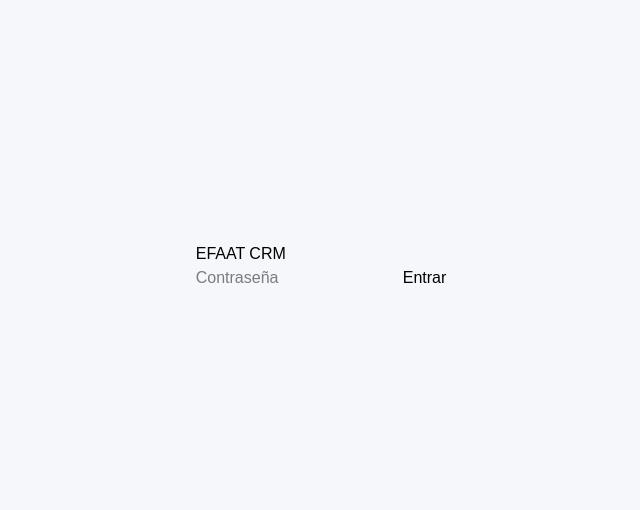
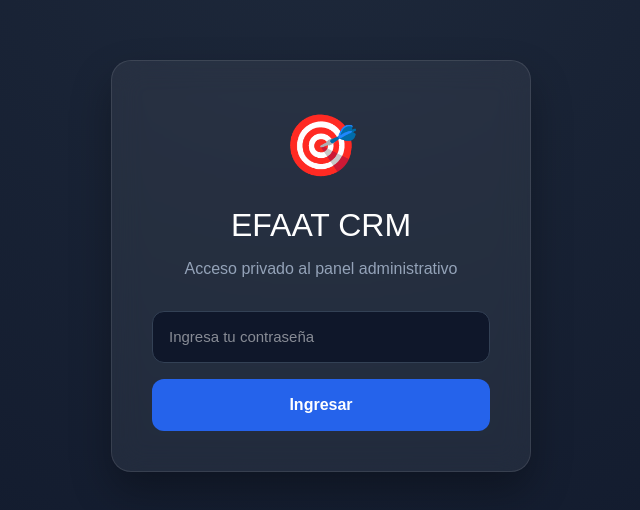
Before and after one commit to Fxandres30/panel_api_v1, a Next.js app: page /login in a window 1280 px wide. Shown: the part 134-644 px from the top of the page, without its empty margins (319-959 px from the left). Built offline with nearby package versions, Linux system fonts and the light colour scheme.

Commit message:
dddwwwddddwwdffwRTR

```diff
--- a/app/login/login.css
+++ b/app/login/login.css
@@ -0,0 +1,134 @@
+.login-page {
+  min-height: 100vh;
+  display: flex;
+  align-items: center;
+  justify-content: center;
+
+  background:
+    radial-gradient(
+      circle at top,
+      #1e293b,
+      #0f172a
+    );
+
+  padding: 20px;
+}
+
+.login-card {
+  width: 100%;
+  max-width: 420px;
+
+  background: rgba(
+    255,
+    255,
+    255,
+    0.06
+  );
+
+  backdrop-filter: blur(15px);
+
+  border: 1px solid rgba(
+    255,
+    255,
+    255,
+    0.1
+  );
+
+  border-radius: 20px;
+
+  padding: 40px;
+
+  box-shadow:
+    0 20px 40px rgba(
+      0,
+      0,
+      0,
+      0.3
+    );
+
+  text-align: center;
+}
+
+.login-logo {
+  font-size: 60px;
+  margin-bottom: 10px;
+}
+
+.login-card h1 {
+  color: white;
+  margin-bottom: 8px;
+  font-size: 32px;
+}
+
+.login-card p {
+  color: #94a3b8;
+  margin-bottom: 30px;
+}
+
+.login-card input {
+  width: 100%;
+
+  padding: 14px 16px;
+
+  border-radius: 12px;
+
+  border: 1px solid #334155;
+
+  background: #0f172a;
+
+  color: white;
+
+  font-size: 15px;
+
+  margin-bottom: 16px;
+
+  outline: none;
+}
+
+.login-card input:focus {
+  border-color: #3b82f6;
+}
+
+.login-card button {
+  width: 100%;
+
+  padding: 14px;
+
+  border: none;
+
+  border-radius: 12px;
+
+  background: #2563eb;
+
+  color: white;
+
+  font-size: 16px;
+
+  font-weight: 600;
+
+  cursor: pointer;
+
+  transition: 0.2s;
+}
+
+.login-card button:hover {
+  transform: translateY(-2px);
+  background: #1d4ed8;
+}
+
+.error {
+  margin-top: 15px;
+
+  padding: 10px;
+
+  border-radius: 10px;
+
+  background: rgba(
+    239,
+    68,
+    68,
+    0.15
+  );
+
+  color: #f87171;
+}
--- a/app/login/page.tsx
+++ b/app/login/page.tsx
@@ -2,35 +2,25 @@
 
 import { useState } from "react";
 import { useRouter } from "next/navigation";
+import "./login.css";
 
 export default function LoginPage() {
-  const [password, setPassword] =
-    useState("");
-
-  const [error, setError] =
-    useState("");
+  const [password, setPassword] = useState("");
+  const [error, setError] = useState("");
 
   const router = useRouter();
 
   async function login() {
-    const res = await fetch(
-      "/api/login",
-      {
-        method: "POST",
-        headers: {
-          "Content-Type":
-            "application/json",
-        },
-        body: JSON.stringify({
-          password,
-        }),
-      }
-    );
+    const res = await fetch("/api/login", {
+      method: "POST",
+      headers: {
+        "Content-Type": "application/json",
+      },
+      body: JSON.stringify({ password }),
+    });
 
     if (!res.ok) {
-      setError(
-        "Contraseña incorrecta"
-      );
+      setError("Contraseña incorrecta");
       return;
     }
 
@@ -38,33 +28,43 @@ export default function LoginPage() {
   }
 
   return (
-    <div
-      style={{
-        height: "100vh",
-        display: "flex",
-        justifyContent: "center",
-        alignItems: "center",
-      }}
-    >
-      <div>
+    <div className="login-page">
+      <div className="login-card">
+
+        <div className="login-logo">
+          🎯
+        </div>
+
         <h1>EFAAT CRM</h1>
+
+        <p>
+          Acceso privado al panel administrativo
+        </p>
 
         <input
           type="password"
-          placeholder="Contraseña"
+          placeholder="Ingresa tu contraseña"
           value={password}
           onChange={(e) =>
-            setPassword(
-              e.target.value
-            )
+            setPassword(e.target.value)
           }
+          onKeyDown={(e) => {
+            if (e.key === "Enter") {
+              login();
+            }
+          }}
         />
 
         <button onClick={login}>
-          Entrar
+          Ingresar
         </button>
 
-        {error && <p>{error}</p>}
+        {error && (
+          <div className="error">
+            {error}
+          </div>
+        )}
+
       </div>
     </div>
   );
```
